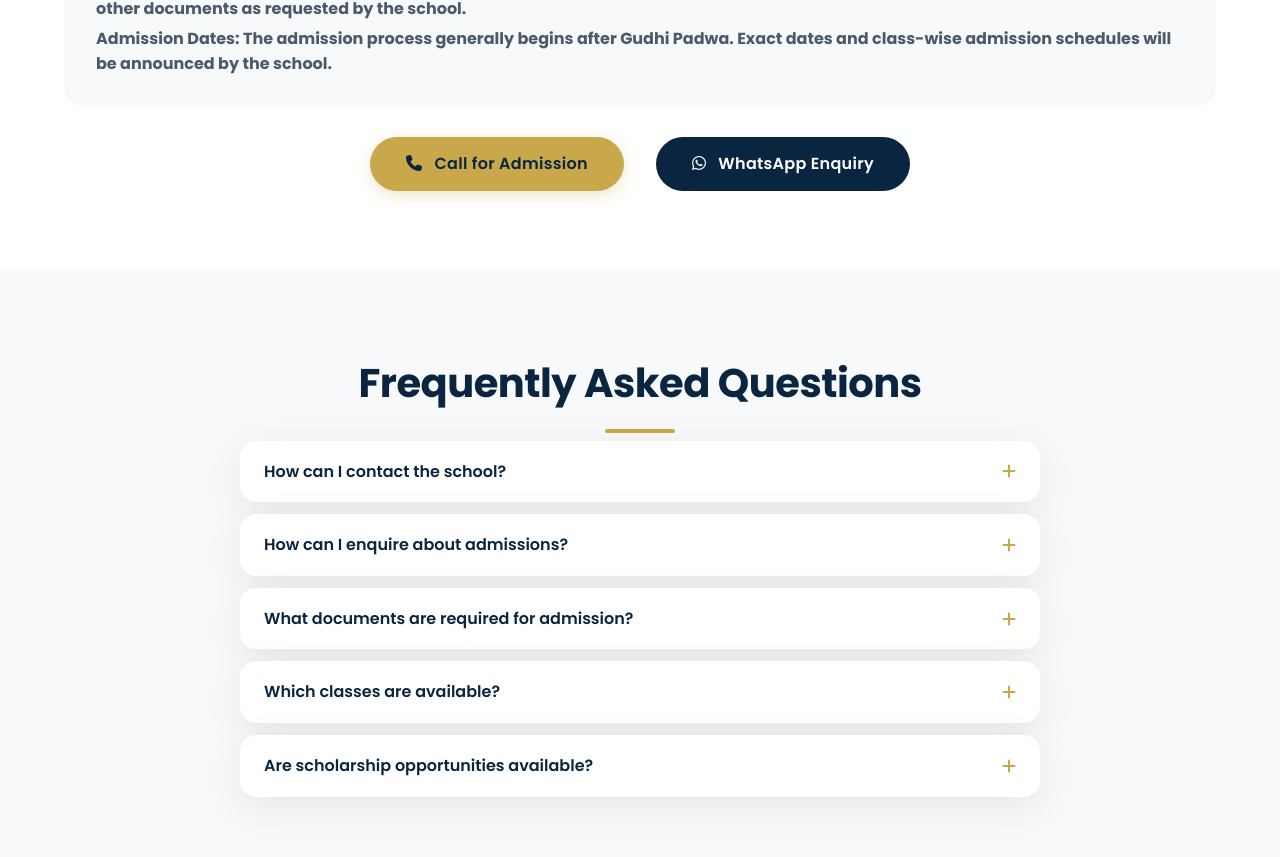
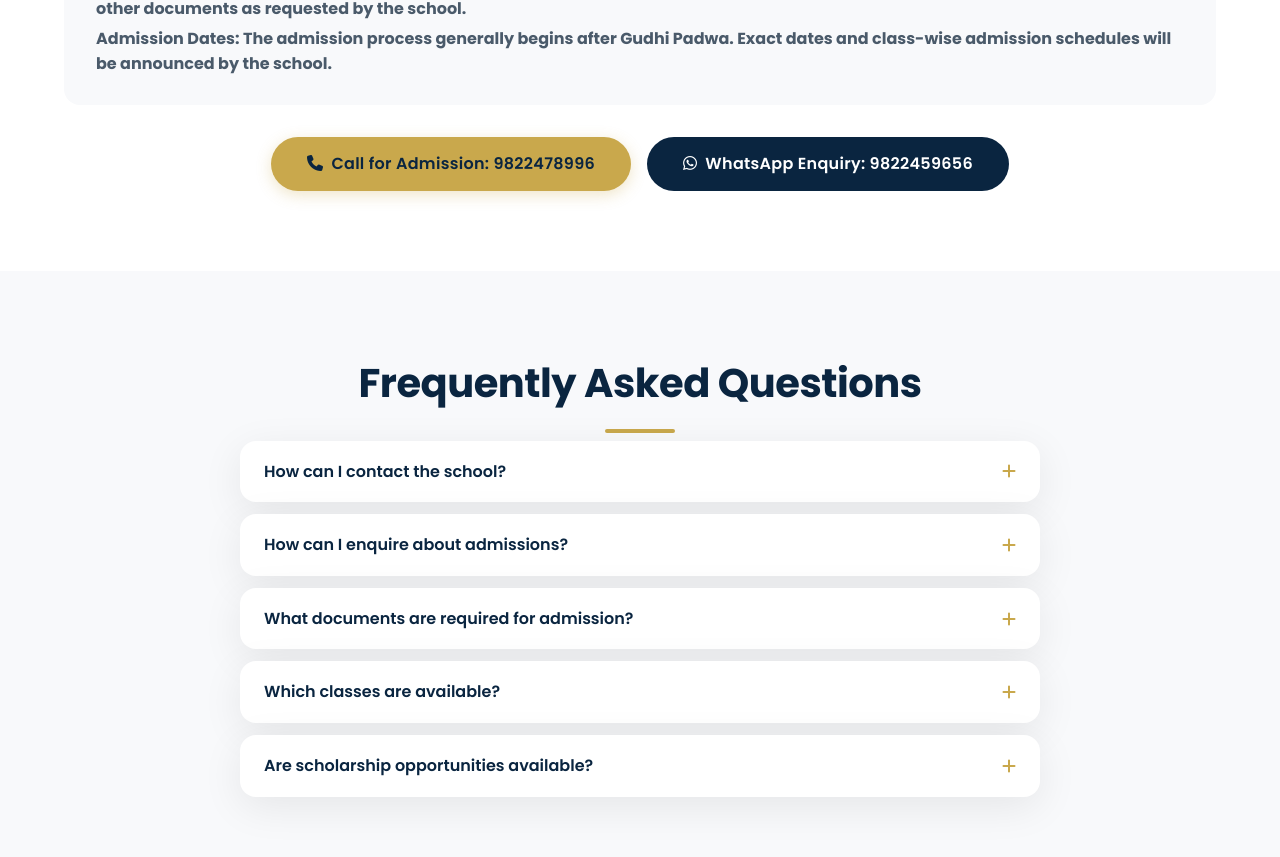
Before and after one commit to aryan-7050/R.B.Patil-Mahavidyalaya, a React (Vite) app: page / in a window 1280 px wide. Shown: the part 8838-9695 px from the top of the page. Built offline with nearby package versions, Linux system fonts and the light colour scheme.

Commit message:
Fix admission part

```diff
--- a/src/components/Admissions.jsx
+++ b/src/components/Admissions.jsx
@@ -62,12 +62,12 @@ const Admissions = () => {
 
           {/* Call Admission */}
           <a
-            href="tel:9822478996"
-            className="btn btn-primary"
-            style={{ marginRight: '16px' }}
+            href="tel:+919822478996"
+            className="btn btn-primary admission-btn"
+            aria-label={`Call admission at 9822478996`}
           >
-            <i className="fas fa-phone"></i>{' '}
-            {t.callAdmission}
+            <i className="fas fa-phone" aria-hidden="true"></i>
+            <span>{t.callAdmission}: 9822478996</span>
           </a>
 
           {/* WhatsApp Enquiry */}
@@ -75,10 +75,11 @@ const Admissions = () => {
             href="https://wa.me/919822459656"
             target="_blank"
             rel="noopener noreferrer"
-            className="btn btn-navy"
+            className="btn btn-navy admission-btn"
+            aria-label={`WhatsApp enquiry at 9822459656`}
           >
-            <i className="fab fa-whatsapp"></i>{' '}
-            {t.whatsappEnquiry}
+            <i className="fab fa-whatsapp" aria-hidden="true"></i>
+            <span>{t.whatsappEnquiry}: 9822459656</span>
           </a>
 
         </div>
```
